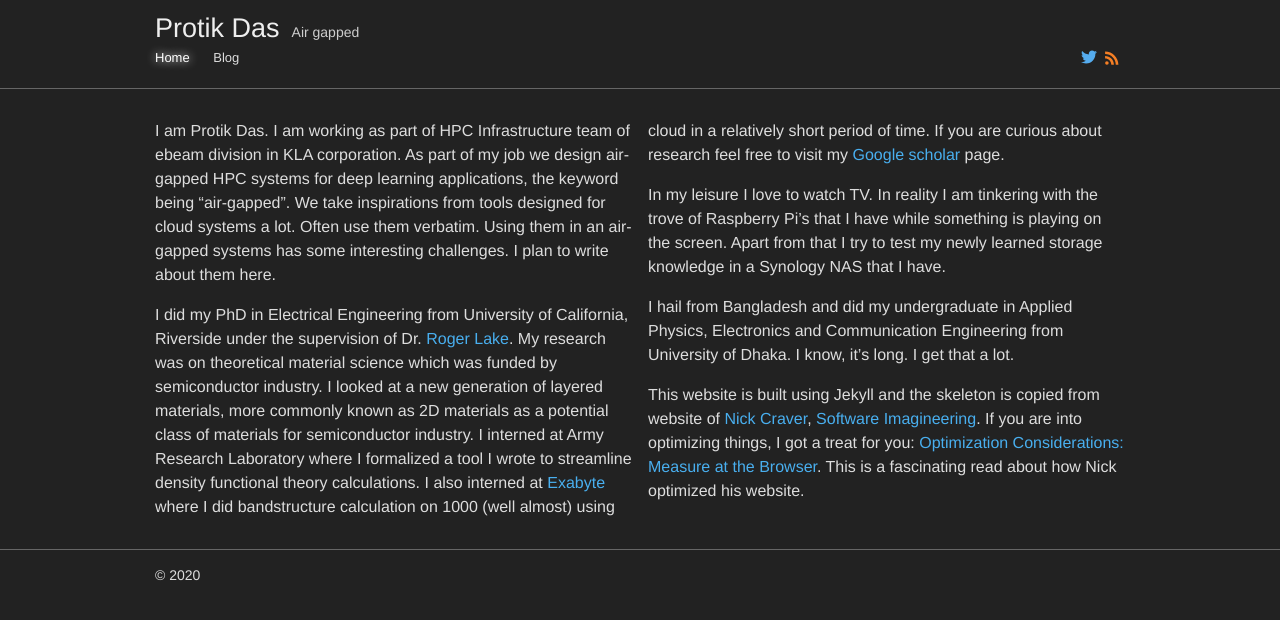
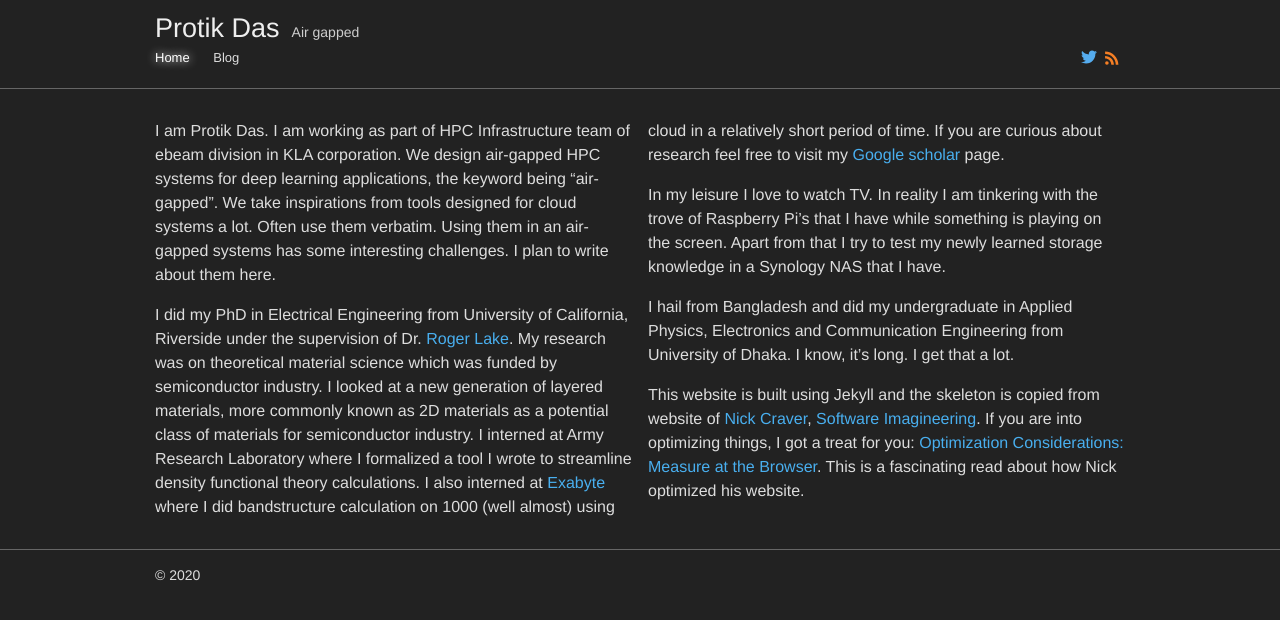
Before and after one commit to protik77/protik77.github.io, a Jekyll site: the page built from index.html, in a window 1280 px wide. Shown: the top 620 px of the page. Built offline with Jekyll 4.4.1, drawn with Linux system fonts in a browser that asks for light colours.

Commit message:
update content

```diff
--- a/_includes/about.md
+++ b/_includes/about.md
@@ -1,4 +1,4 @@
-I am Protik Das. I am working as part of HPC Infrastructure team of ebeam division in KLA corporation. As part of my job we design air-gapped HPC systems for deep learning applications, the keyword being "air-gapped". We take inspirations from tools designed for cloud systems a lot. Often use them verbatim. Using them in an air-gapped systems has some interesting challenges. I plan to write about them here.
+I am Protik Das. I am working as part of HPC Infrastructure team of ebeam division in KLA corporation. We design air-gapped HPC systems for deep learning applications, the keyword being "air-gapped". We take inspirations from tools designed for cloud systems a lot. Often use them verbatim. Using them in an air-gapped systems has some interesting challenges. I plan to write about them here.
 
 I did my PhD in Electrical Engineering from University of California, Riverside under the supervision of Dr. [Roger Lake](https://intra.ece.ucr.edu/~rlake/). My research was on theoretical material science which was funded by semiconductor industry. I looked at a new generation of layered materials, more commonly known as 2D materials as a potential class of materials for semiconductor industry. I interned at Army Research Laboratory where I formalized a tool I wrote to streamline density functional theory calculations. I also interned at [Exabyte](https://exabyte.io/) where I did bandstructure calculation on 1000 (well almost) using cloud in a relatively short period of time. If you are curious about research feel free to visit my [Google scholar](https://scholar.google.com/citations?user=RcgIf7MAAAAJ&hl=en) page.
 
```
